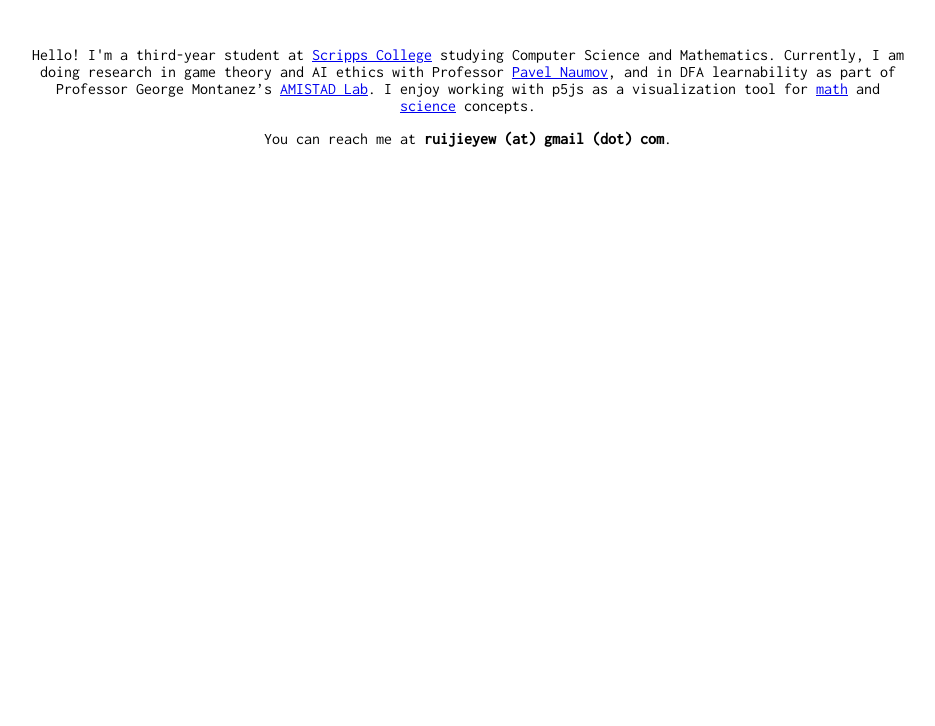
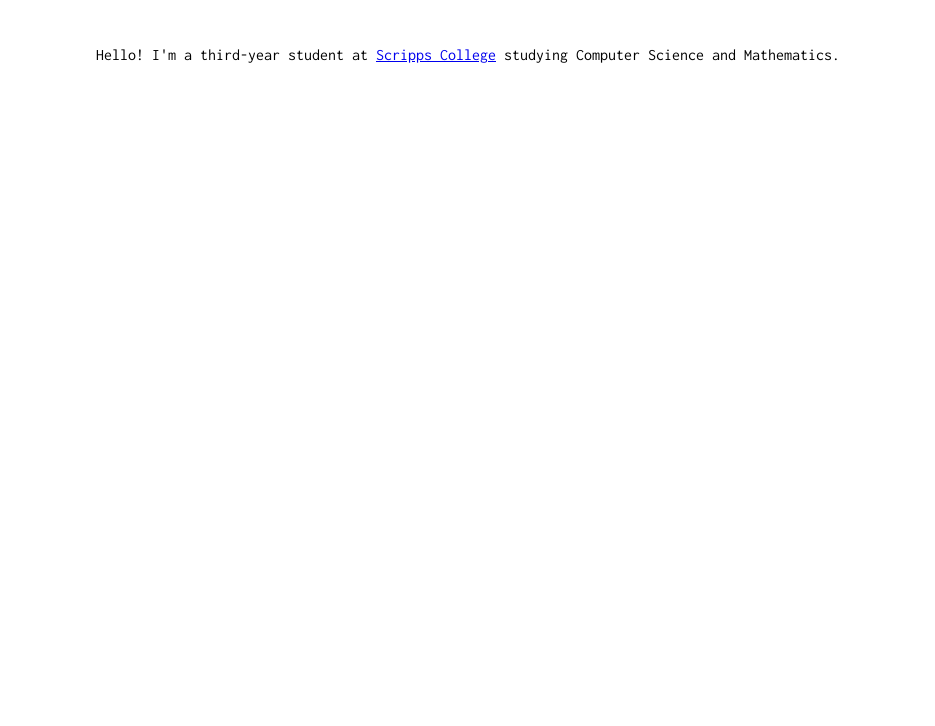
Before and after one commit to parallelepipeds/parallelepipeds.github.io, a plain HTML site: page index.html in a window 1280 px wide. Shown: the part 74-800 px from the top of the page, without its empty margins (172-1107 px from the left). Drawn offline with nearby package versions, Linux system fonts and the light colour scheme; some packages are replaced by stand-ins of ours.

Commit message:
Update index.html

```diff
--- a/index.html
+++ b/index.html
@@ -21,7 +21,3 @@
         </p>
             <p>
               Hello! I'm a third-year student at <a href="http://www.scrippscollege.edu/">Scripps College</a> studying Computer Science and Mathematics.
-              Currently, I am doing research in game theory and AI ethics with Professor <a href="https://www.pavelnaumov.com/">Pavel Naumov</a>,
-              and in DFA learnability as part of Professor George Montanez’s  <a href="https://www.cs.hmc.edu/~montanez/amistad.html">AMISTAD Lab</a>.
-                I enjoy working with p5js as a visualization tool for <a href = "https://ruijieyew.github.io/SieveOfEratosthenes">math</a> and <a href = "https://ruijieyew.github.io/fly_gaits">science</a> concepts. </p> <p>
-                </p> <p> You can reach me at <strong>ruijieyew (at) gmail (dot) com</strong>. </p> <br />  </body></html>
```
